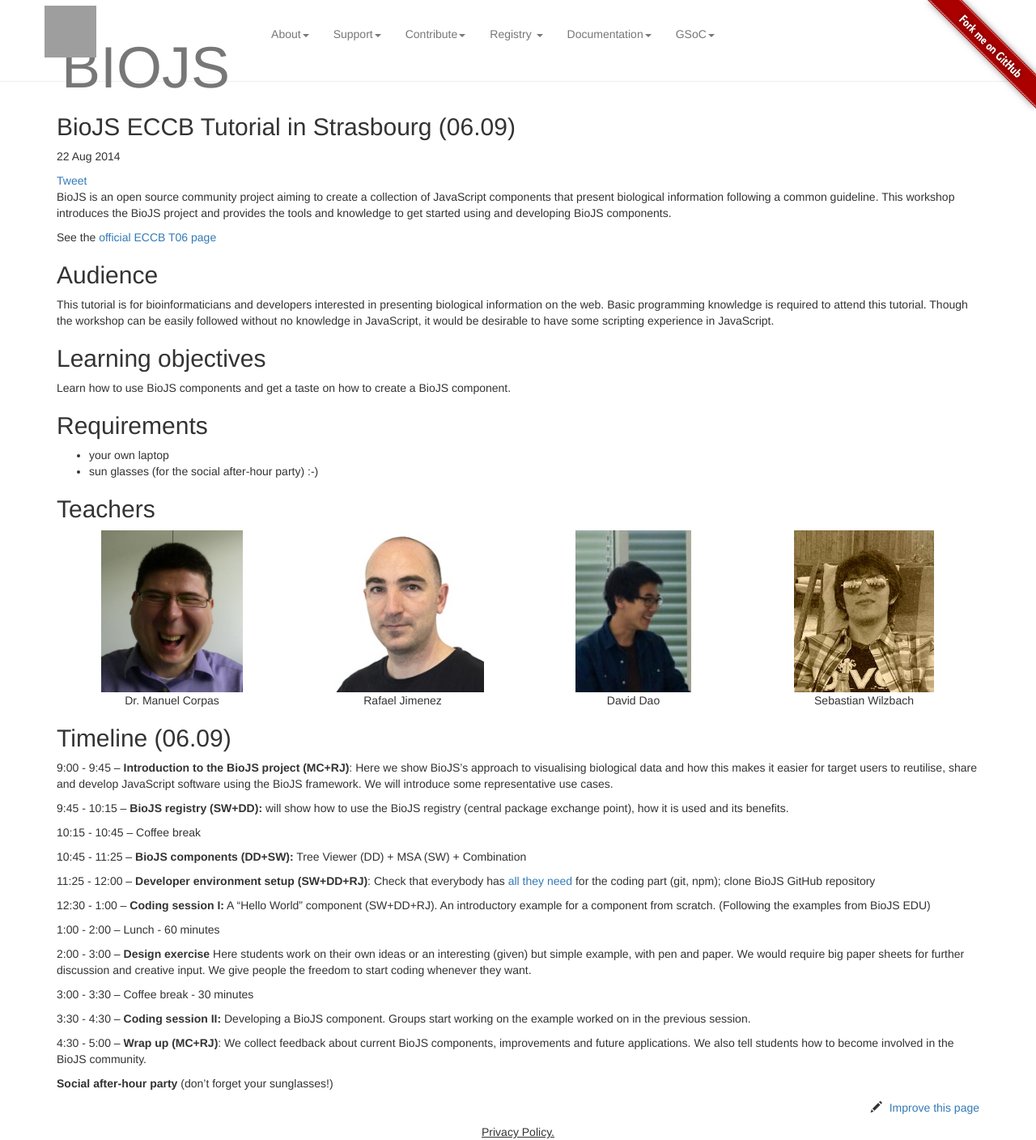
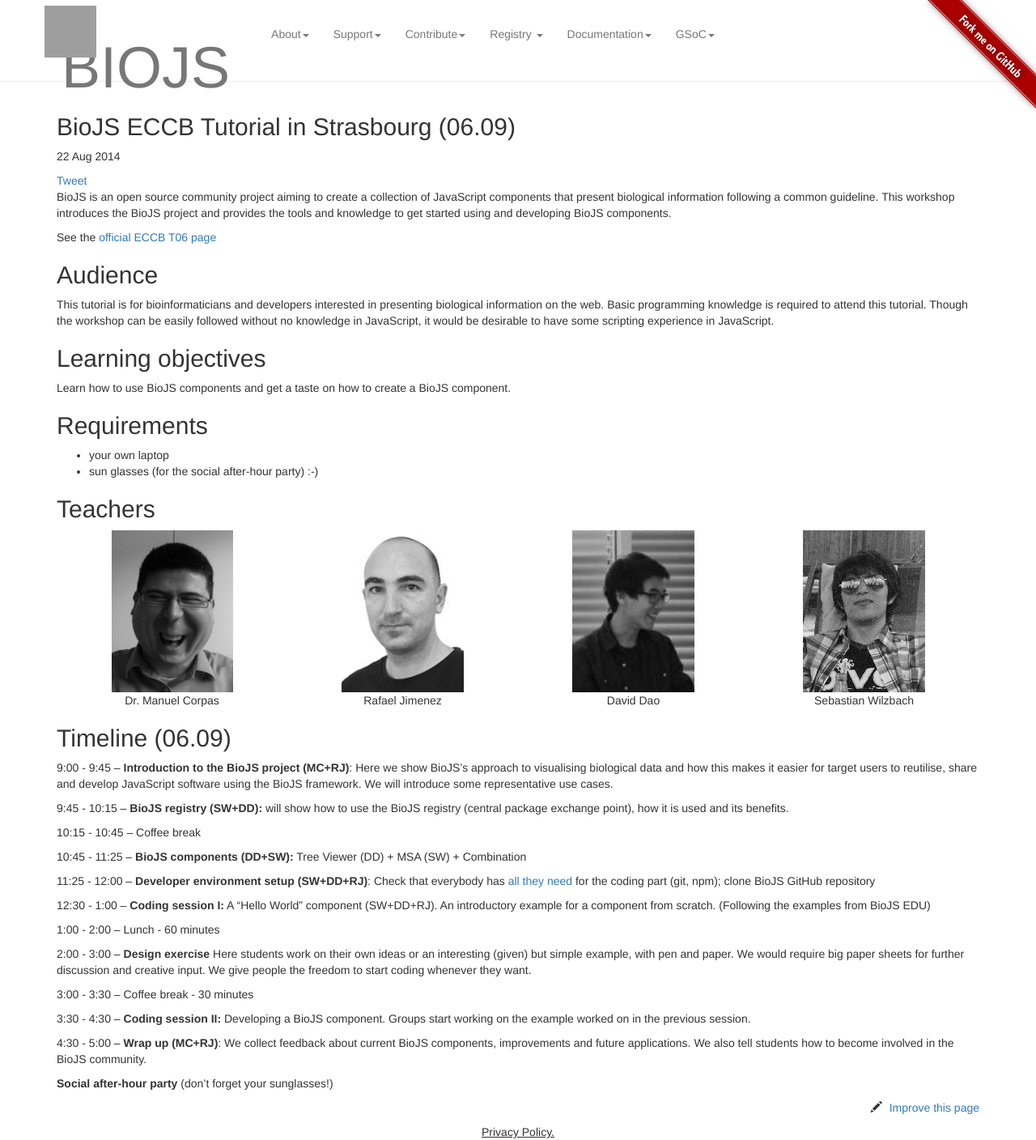
Before and after one commit to biojs/biojs.net, a Jekyll site: the page built from _posts/2014-08-22-biojs-eccb-tutorial-in-strasbourg.markdown, in a window 1280 px wide. Shown: the whole page at 81% size. Built offline with Jekyll 4.4.1, drawn with Linux system fonts in a browser that asks for light colours; nearby versions of some CDN libraries; Markdown is read by kramdown in place of the engine named in the settings; comment, search, counter and statistics services are not loaded; grey boxes are pictures that could not be loaded.

Commit message:
new imgs in black & white

```diff
--- a/_posts/2014-08-22-biojs-eccb-tutorial-in-strasbourg.markdown
+++ b/_posts/2014-08-22-biojs-eccb-tutorial-in-strasbourg.markdown
@@ -29,10 +29,10 @@
 
 <div class="container-fluid">
 <div class="row" style="text-align:center">
-<div class="col-md-3 col-xs-6"> <img height=200 src="/img/posts/eccb/manny.jpg" /> <br />Dr. Manuel Corpas</div>
-<div class="col-md-3 col-xs-6"> <img height=200 src="/img/posts/eccb/rafa.jpg" /> <br />Rafael Jimenez </div>
-<div class="col-md-3 col-xs-6"> <img height=200 src="/img/posts/eccb/david.jpg" /> <br />David Dao</div>
-<div class="col-md-3 col-xs-6"> <img height=200 src="/img/posts/eccb/seb.jpg" /> <br />Sebastian Wilzbach</div>
+<div class="col-md-3 col-xs-6"> <img height=200 src="/img/posts/eccb/manny_b.jpg" /> <br />Dr. Manuel Corpas</div>
+<div class="col-md-3 col-xs-6"> <img height=200 src="/img/posts/eccb/rafa_b.jpg" /> <br />Rafael Jimenez </div>
+<div class="col-md-3 col-xs-6"> <img height=200 src="/img/posts/eccb/david_b.jpg" /> <br />David Dao</div>
+<div class="col-md-3 col-xs-6"> <img height=200 src="/img/posts/eccb/seb_b.jpg" /> <br />Sebastian Wilzbach</div>
 </div>
 </div>
 
```
Also changed, not shown: img/posts/eccb/david.jpg, img/posts/eccb/david_b.jpg (added), img/posts/eccb/manny.jpg, img/posts/eccb/manny.png (deleted), img/posts/eccb/manny_b.jpg (added), img/posts/eccb/rafa.jpg, img/posts/eccb/rafa_b.jpg (added), img/posts/eccb/seb.jpg, img/posts/eccb/seb_b.jpg (added).
